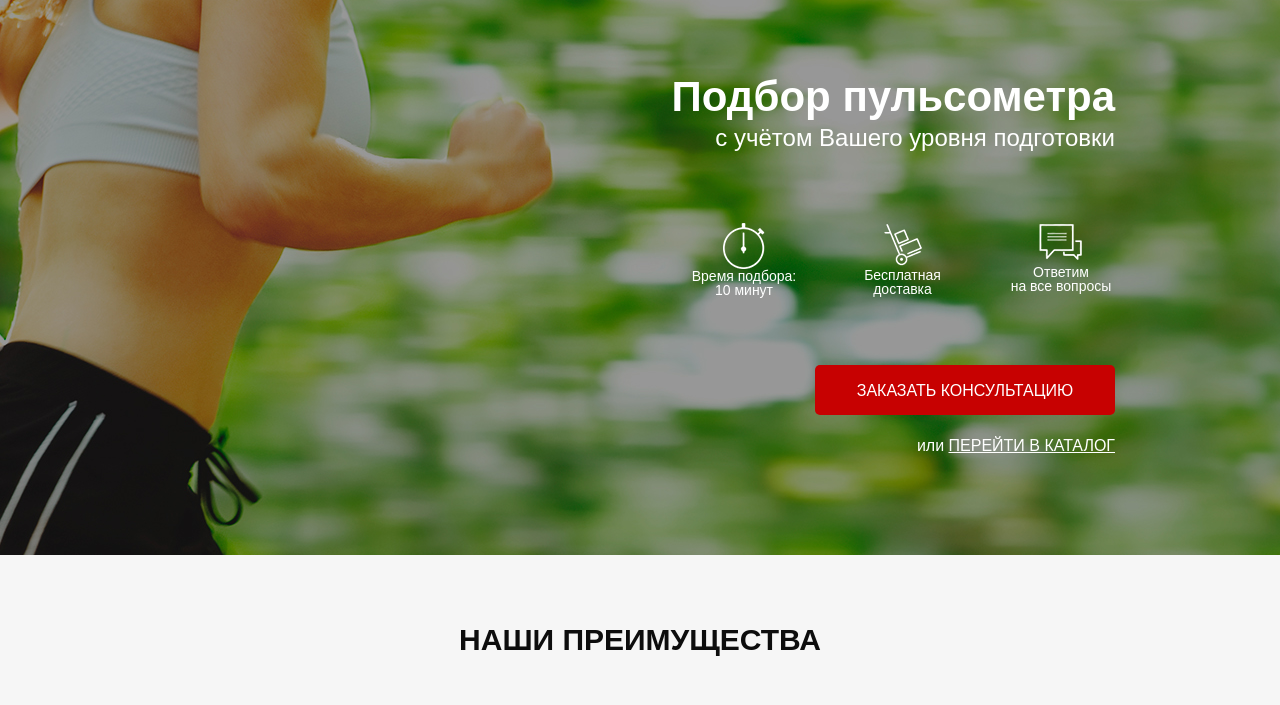
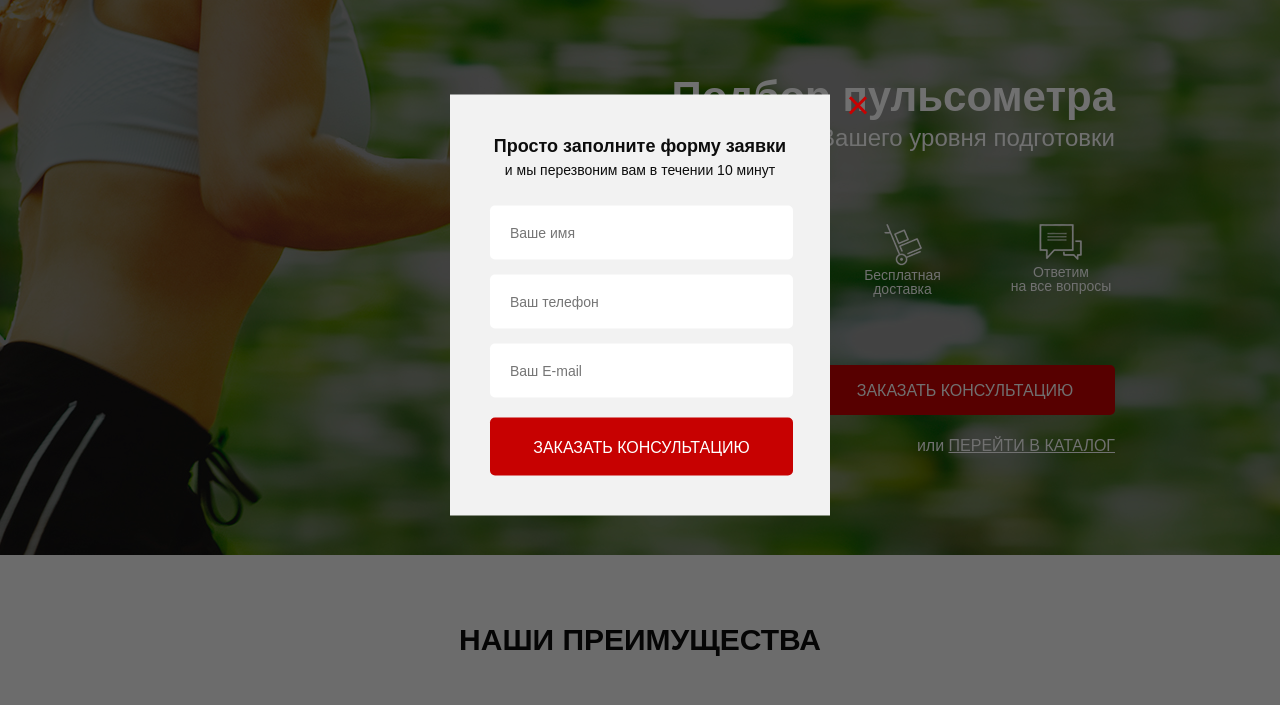
Before and after one commit to Paketoff/udemy_homeworks, a website: page src/index.html in a window 1280 px wide. Both pictures are taken after a click on the button "ЗАКАЗАТЬ ЗВОНОК". Shown: the part 95-800 px from the top of the page. Drawn offline with nearby package versions, Linux system fonts and the light colour scheme.

Commit message:
almost finished modals

```diff
--- a/src/index.html
+++ b/src/index.html
@@ -25,7 +25,7 @@
 				</div>
 				<div class="header__contacts">
 					<a href="tel:+74999228974" class="header__phone">+7 (499) 922-89-74</a>
-					<button class="button">Заказать звонок</button>
+					<button data-modal="mod_consultation" class="button">Заказать звонок</button>
 				</div>
 			</header>
 			<div class="promo__wrapper">
@@ -45,7 +45,7 @@
 						Ответим<br />на все вопросы
 					</div>
 				</div>
-				<button class="button button_main">заказать КОНСУЛЬТАЦИЮ</button>
+				<button data-modal="mod_consultation" class="button button_main">заказать КОНСУЛЬТАЦИЮ</button>
 				<div class="promo__link">
 					или
 					<a href="#">ПЕРЕЙТИ В КАТАЛОГ</a>
@@ -365,6 +365,42 @@
 		</div>
 	</footer>
 
+	<div class="overlay">
+		<div class="modal" id="mod_consultation">
+			<div class="modal__close">&times;</div>
+			<div class="modal__subtitle">Просто заполните форму заявки</div>
+			<div class="modal__descr">и мы перезвоним вам в течении 10 минут</div>
+			<form class="feed-form feed-form_mt25" action="#">
+				<label>
+					<input name="name" required placeholder="Ваше имя" type="text" />
+					<input name="phone" required placeholder="Ваш телефон" type="number" />
+					<input name="email" required placeholder="Ваш E-mail" type="email" />
+					<button class="button button_submit">ЗАКАЗАТЬ КОНСУЛЬТАЦИЮ</button>
+				</label>
+			</form>
+		</div>
+
+		<div class="modal" id="mod_order">
+			<div class="modal__close">&times;</div>
+			<div class="modal__subtitle">Ваш заказ:</div>
+			<div class="modal__descr">Пульсометр X</div>
+			<form class="feed-form feed-form_mt25" action="#">
+				<label>
+					<input name="name" required placeholder="Ваше имя" type="text" />
+					<input name="phone" required placeholder="Ваш телефон" type="number" />
+					<input name="email" required placeholder="Ваш E-mail" type="email" />
+					<button class="button button_submit">купить</button>
+				</label>
+			</form>
+		</div>
+
+		<div class="modal modal_mini" id="mod_thanks">
+			<div class="modal__close">&times;</div>
+			<div class="modal__subtitle">Спасибо за вашу заявку!</div>
+			<div class="modal__descr">Наш менеджер свяжется с вами в ближайшее время!</div>
+		</div>
+	</div>
+
 	<script type="text/javascript" src="//code.jquery.com/jquery-1.11.0.min.js"></script>
 	<script type="text/javascript" src="//code.jquery.com/jquery-migrate-1.2.1.min.js"></script>
 	<script src="js/slick.min.js"></script>
--- a/src/js/script.js
+++ b/src/js/script.js
@@ -30,6 +30,21 @@ $(document).ready(function () {
 			$('.catalog-item__list').eq(i).toggleClass('catalog-item__list_active');
 		}) //ссылаемся на каждый элемент который перебираеться (на каждую ссылку)
 	})
+	//Modal
+	$('[data-modal=mod_consultation]').on('click', function(){
+			$('.overlay, #mod_consultation').fadeIn('slow');
+	});
+	$('.modal__close').on('click', function(){
+		$('.overlay, #mod_consultation, #mod_thanks, #mod_order').fadeOut('slow');
+	});
+	//где-то тут ошибка
+	$('.button_mini').each(function(i){
+		$(this).on('click', function(){
+			$('#mod_order .modal__descr').text($('.catalog-item__subtitle').eq(i).text()); //text() - getter,
+			//text('example') - setter.
+			$('.overlay, #mod_order').fadeIn('slow');
+		});
+	});
 });
 
 //document - html документ (наш)
--- a/src/sass/blocks/_forms.scss
+++ b/src/sass/blocks/_forms.scss
@@ -19,4 +19,7 @@
 			margin-bottom: 20px;
 		}
 	}
+	&_mt25 {
+		margin-top: 25px;
+	}
 }
--- /dev/null
+++ b/src/sass/blocks/_modal.scss
@@ -0,0 +1,51 @@
+.overlay {
+	display: none;
+	position: fixed;
+	width: 100%;
+	height: 100%;
+	top: 0;
+	background-color: rgba($color: #000000, $alpha: .56); //opacity не использовать ибо все айтемы внутри формы
+	//тоже будут прозрачными.
+}
+
+.modal{
+	position: absolute;
+	top: 50%;
+	left: 50%;
+	transform: translate(-50%, -50%);
+	width: 380px;
+	min-height: 400px;
+	background-color: #f2f2f2;
+	padding: 38px 40px 40px 40px;
+	&__close {
+		position: absolute;
+		top: 0;
+		right: -40px;
+		font-size: 41px;
+		line-height: 21px;
+		color: $main-color;
+		cursor: pointer;
+	}
+	&__subtitle {
+		color: #0d0d0d;
+		font-size: 18px;
+		font-weight: 700;
+		text-align: center;
+	}
+	&__descr {
+		color: #0d0d0d;
+		font-size: 14px;
+		font-weight: 500;
+		text-align: center;
+	}
+	&_mini {
+		min-height: 140px;
+	}
+}
+
+
+
+#mod_consultation, #mod_order, #mod_thanks {
+	display: none;
+
+}
--- a/src/sass/style.scss
+++ b/src/sass/style.scss
@@ -10,6 +10,7 @@
 @import 'blocks/catalog';
 @import 'blocks/reviews';
 @import 'blocks/footer';
+@import 'blocks/modal';
 @import 'base/media';
 
 * {
```
Also changed, not shown: src/css/style.min.css.
